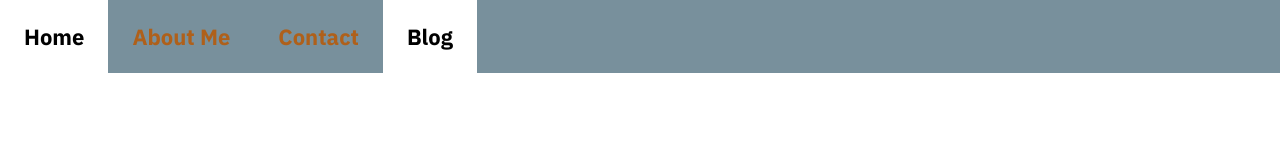
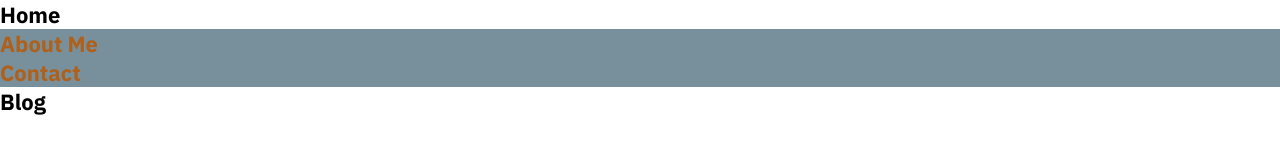
Before and after one commit to OldsterJoey/portfoliosite, a plain HTML site: page blog.html in a window 1280 px wide. Drawn offline with Linux system fonts and the light colour scheme.

Commit message:
Flexbox does not seem to want to work for some reason. It will not let me turn the columns into rows

```diff
--- a/style.css
+++ b/style.css
@@ -13,11 +13,9 @@ body {
   }
 
   .navbar a {
-    float: left;
-    display: block;
+    display: flex;
+    flex-direction: column-reverse;
     color: #AF601A;
-    text-align: center;
-    padding: 22px 24px;
     text-decoration: none;
     font-size: 22px;
   }
```
